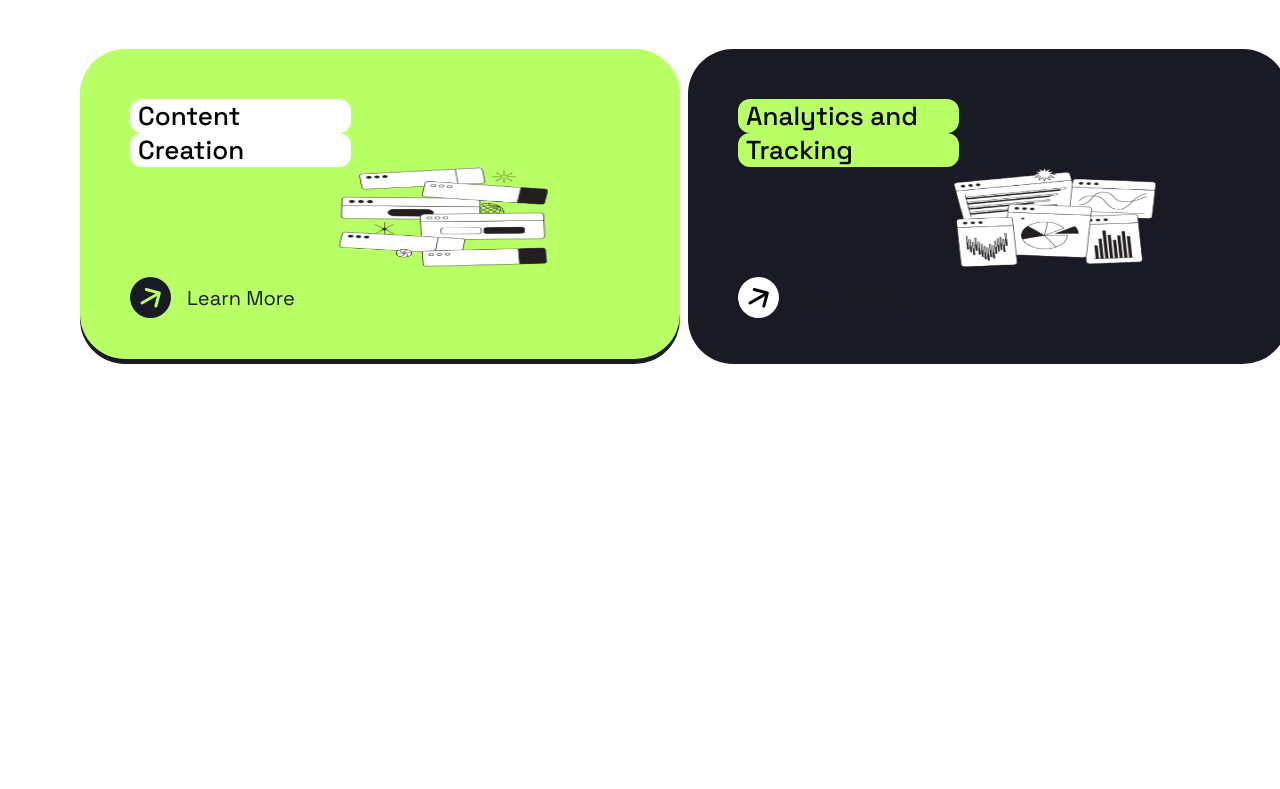
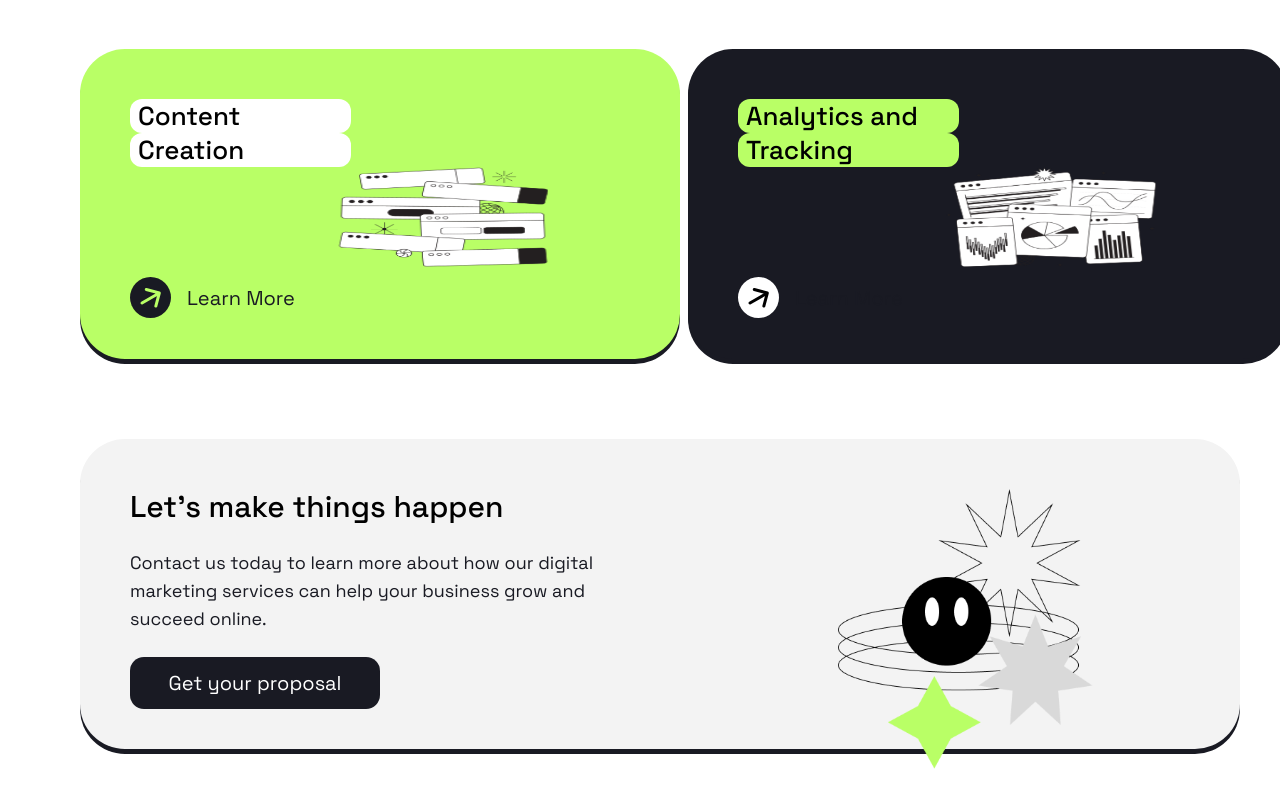
Before and after one commit to priyankashah3107/positivus, a Next.js app: page / in a window 1280 px wide. Shown: the part 1829-2618 px from the top of the page. Before the commit the page ends 2228 px from the top, so only its background shows below. Built offline with nearby package versions, Linux system fonts and the light colour scheme.

Commit message:
feat: HappenComponent

```diff
--- a/src/app/page.tsx
+++ b/src/app/page.tsx
@@ -1,3 +1,4 @@
+import Happen from '@/components/Happen'
 import { Home } from '@/components/Home'
 import Logo from '@/components/Logo'
 import Navbar from '@/components/Navbar'
@@ -12,6 +13,7 @@ const page = () => {
       <Home />
       <Logo />
       <Services />
+      <Happen />
     </div>
    </>
   )
--- a/src/components/Happen.tsx
+++ b/src/components/Happen.tsx
@@ -1,8 +1,31 @@
 import React from 'react'
-
+import Image from 'next/image'
+const happen = "Let’s make things happen"
+const para = "Contact us today to learn more about how our digital marketing services can help your business grow and succeed online."
+const btn = "Get your proposal"
 const Happen = () => {
   return (
-    <div>Happen</div>
+     <>
+       <div className='p-4 pl-6  lg:pl-20 lg:p-10'>
+       <div className='card bg-[#F3F3F3] w-[390px] h-[400px] md:h-[310px] md:w-full lg:w-full'>
+
+        <div className='flex flex-row justify-between lg:gap-52'>
+      <div className='flex flex-col gap-6 '>
+      <h3 className='card_title lg:text-3xl lg:font-[30px]'>{happen}</h3>
+      <p className='cardpara lg:text-lg lg:w-[500px] '>{para}</p>
+      <button className='btnn'>{btn}</button>
+      </div>
+        {/* for image */}
+        <Image src={"/happen.png"} alt='happen'
+      width={494} height={50}
+      className="h-[280px] hidden lg:block" />
+      </div>
+
+
+    </div>
+
+     </div>
+     </>
   )
 }
 
```
Also changed, not shown: 1 other file (tests, documents, lock files or other folders).
